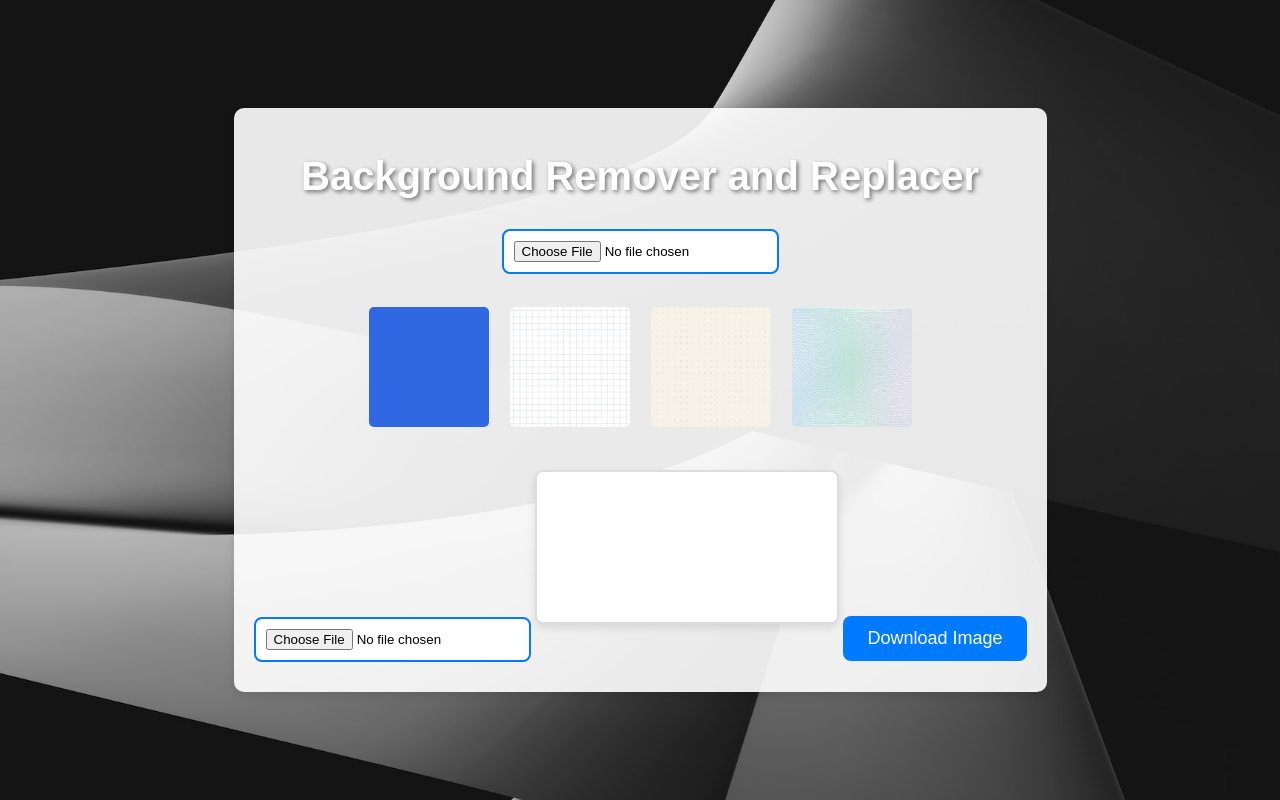
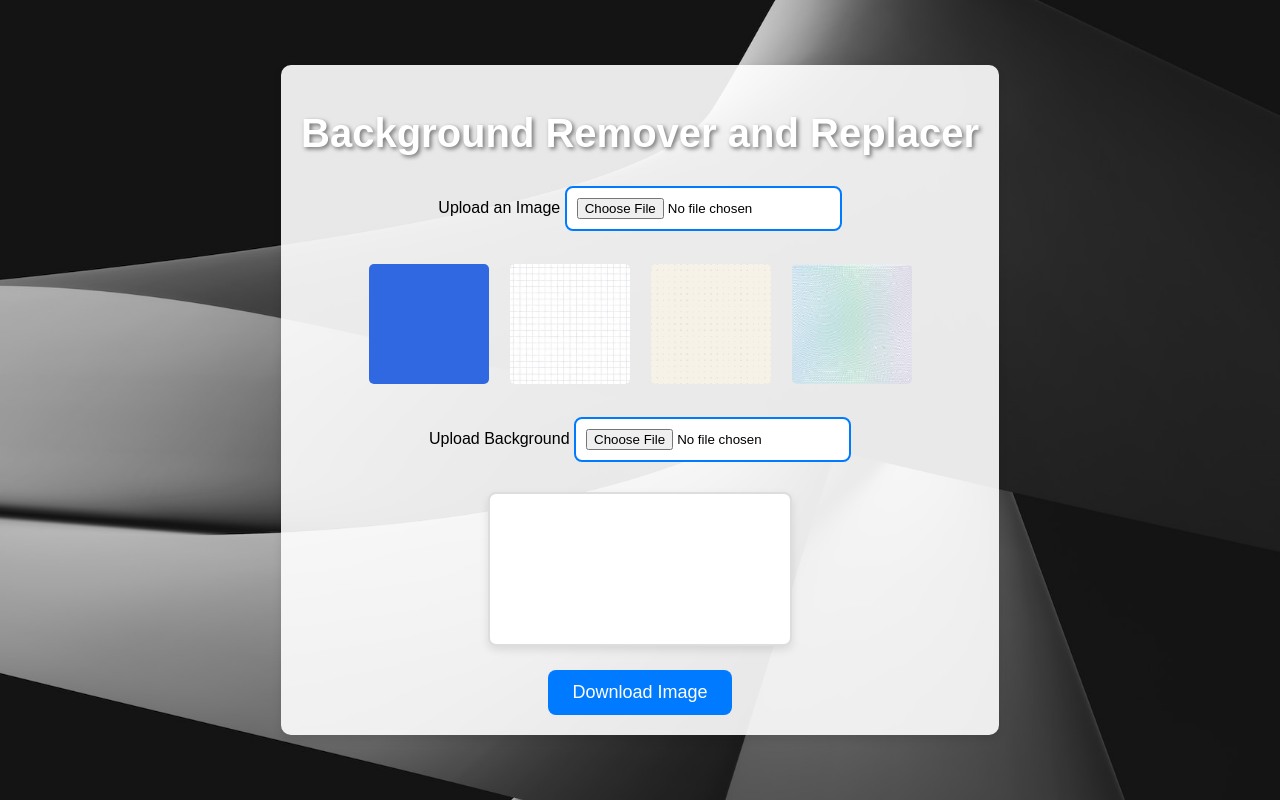
Before and after one commit to ayushichaubey/Remove-Background-, a website: page public/index.html in a window 1280 px wide. Drawn offline with Linux system fonts and the light colour scheme.

Commit message:
Update index.html

```diff
--- a/public/index.html
+++ b/public/index.html
@@ -102,6 +102,7 @@
 <body>
     <div class="container">
         <h1>Background Remover and Replacer</h1>
+         <p1>Upload an Image</p1>
         <input type="file" id="imageInput" accept="image/*">
 
         <div class="predefined-backgrounds">
@@ -112,9 +113,9 @@
 
 
         </div>
-
-        <input type="file" id="backgroundInput" accept="image/*">
-        <canvas id="canvas"></canvas>
+         <p1>Upload Background</p1>
+        <input type="file" id="backgroundInput" accept="image/*"><br>
+        <canvas id="canvas"></canvas><br>
         <button id="downloadButton">Download Image</button>
     </div>
 
```
